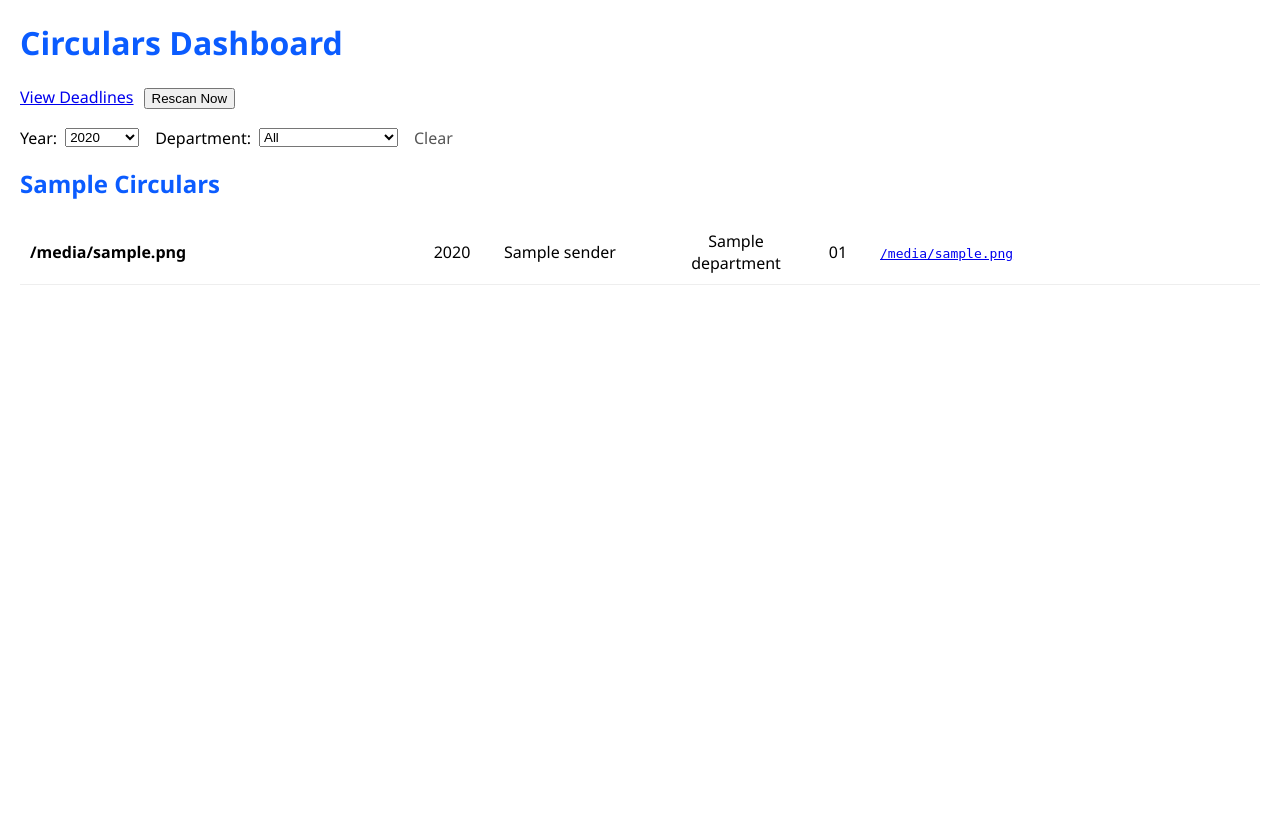
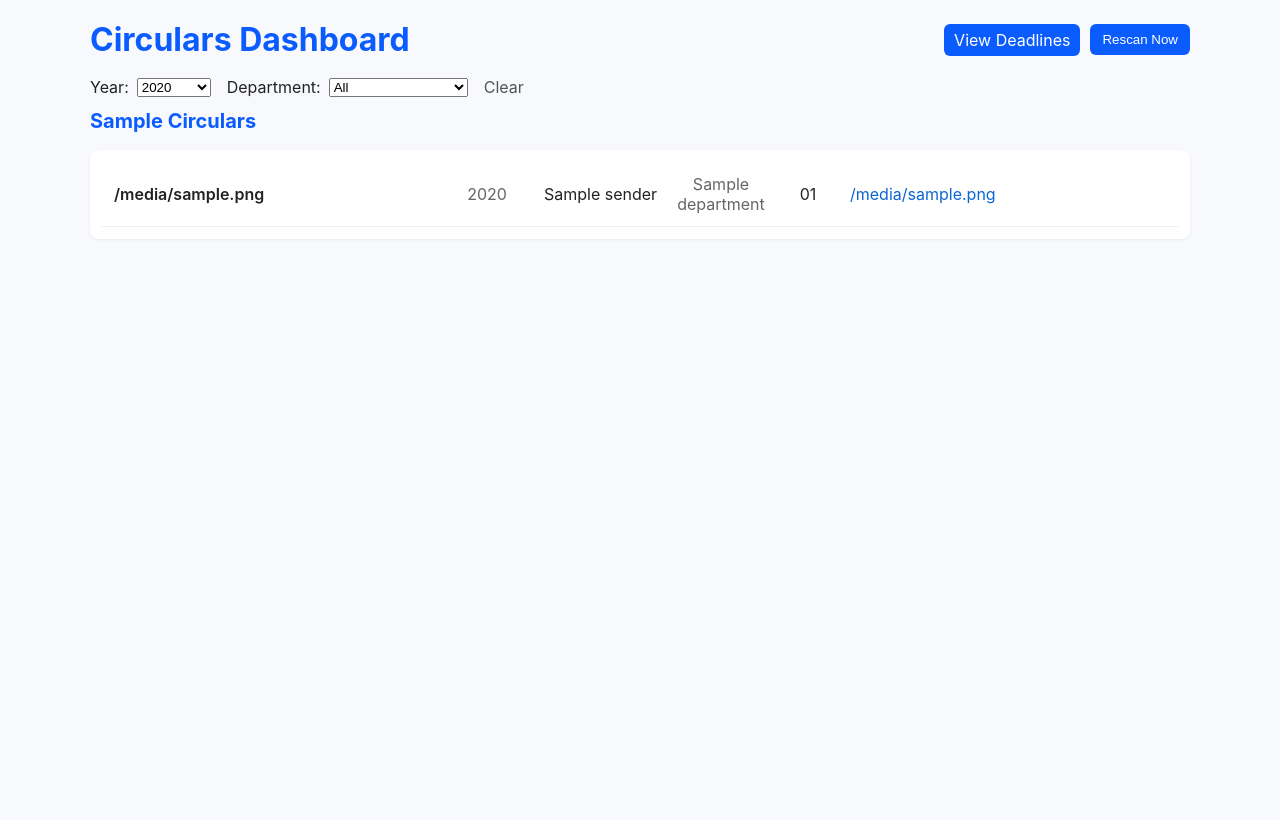
Before and after one commit to educmalta/Circulars, a Flask app: template templates/dashboard.html in a window 1280 px wide. Before the commit the page ends 285 px from the top, so only its background shows below. Run offline with Flask 2, Linux system fonts and the light colour scheme; the template is opened without the code that fills it: most values are stand-ins (such as "Sample title", 1, 10 or a date in 2020).

Commit message:
Remove non-school items from DB and modernize UI: slick styles, flag Maltese, improved links

```diff
--- a/templates/dashboard.html
+++ b/templates/dashboard.html
@@ -4,21 +4,39 @@
     <meta charset="utf-8" />
     <title>Circulars Dashboard</title>
     <style>
-      body{font-family:Segoe UI, Arial; margin:20px}
-      table{border-collapse:collapse;width:100%}
-      th,td{border:1px solid #ddd;padding:8px}
-      th{background:#f4f4f4}
-      .group{margin-bottom:20px}
+      :root{--brand:#0b5cff;--muted:#666;--card:#fff;--bg:#f7f9fc}
+      html,body{height:100%}
+      body{font-family:Inter, 'Segoe UI', Arial, sans-serif; margin:20px; background:var(--bg); color:#222}
+      .container{max-width:1100px;margin:0 auto}
+      header{display:flex;align-items:center;justify-content:space-between;margin-bottom:18px}
+      h1{color:var(--brand);font-size:32px;margin:0}
+      .controls{display:flex;gap:10px;align-items:center}
+      button, .btn{background:var(--brand);color:#fff;border:none;padding:8px 12px;border-radius:6px;cursor:pointer}
+      button.secondary{background:#fff;color:var(--brand);border:1px solid var(--brand)}
+      .filters{display:flex;gap:12px;align-items:center;margin:12px 0}
+      .card{background:var(--card);border-radius:8px;padding:12px;box-shadow:0 1px 3px rgba(0,0,0,0.06)}
+      .list-row{display:flex;align-items:center;gap:12px;padding:12px;border-bottom:1px solid #eee}
+      .list-row:hover{background:#fbfdff}
+      .filename{flex:1;min-width:220px;font-weight:600}
+      .meta{width:90px;text-align:center;color:var(--muted)}
+      .dept{width:120px}
+      .num{width:60px;text-align:center}
+      .path{flex:1;min-width:220px;color:var(--muted);overflow:hidden;text-overflow:ellipsis;white-space:nowrap}
+      a.path-link{color:#0b66d1;text-decoration:none}
+      a.path-link:hover{text-decoration:underline}
     </style>
   </head>
   <body>
-    <h1 style="color:#0b5cff;">Circulars Dashboard</h1>
-    <div style="display:flex;align-items:center;gap:10px;flex-wrap:wrap;margin:12px 0">
-      <a href="/deadlines">View Deadlines</a>
-      <form method="post" action="/rescan" style="margin:0;display:inline"><button type="submit">Rescan Now</button></form>
+    <div class="container">
+      <header>
+        <h1>Circulars Dashboard</h1>
+        <div class="controls">
+          <a href="/deadlines" class="btn secondary" style="text-decoration:none;padding:6px 10px;border-radius:6px">View Deadlines</a>
+          <form method="post" action="/rescan" style="margin:0;display:inline"><button type="submit" class="btn">Rescan Now</button></form>
         </div>
+      </header>
 
-    <div style="display:flex;align-items:center;gap:12px;margin:18px 0">
+      <div class="filters">
         <form id="filterForm" method="get" action="/dashboard" style="display:flex;align-items:center;gap:8px">
           <label for="year">Year:</label>
           <select id="year" name="year" onchange="document.getElementById('filterForm').submit()">
@@ -43,18 +61,19 @@
       </div>
 
 
-    <h2 style="margin-top:18px;color:#0b5cff;">{% if selected_dept %}{{ selected_dept }} Circulars{% elif selected_year %}Circulars - {{ selected_year }}{% else %}All Items{% endif %}</h2>
-    <div style="display:flex;flex-direction:column;gap:6px">
+      <h2 style="margin-top:6px;color:var(--brand);font-size:20px">{% if selected_dept %}{{ selected_dept }} Circulars{% elif selected_year %}Circulars - {{ selected_year }}{% else %}All Items{% endif %}</h2>
+      <div class="card">
       {% for it in items %}
-      <div style="display:flex;align-items:center;gap:12px;padding:10px;border-bottom:1px solid #eee">
-        <div style="flex:1;min-width:200px;font-weight:600">{{ it.filename }} {% if it.maltese %}<span style="color:#c62828;font-weight:700;margin-left:8px">[MT]</span>{% endif %}</div>
-        <div style="width:80px;text-align:center">{{ it.year or 'Unknown' }}</div>
-        <div style="width:160px">{{ it.sender }}</div>
-        <div style="width:120px;text-align:center">{{ it.department or '-' }}</div>
-        <div style="width:60px;text-align:center">{% if it.circular_number %}{{ '%02d'|format(it.circular_number) }}{% else %}-{% endif %}</div>
-        <div style="flex:1;min-width:220px;color:#666;overflow:hidden;text-overflow:ellipsis;white-space:nowrap"><a href="{{ it.filepath_url }}" target="_blank" rel="noopener noreferrer"><code title="{{ it.filepath }}">{{ it.filepath }}</code></a></div>
+      <div class="list-row">
+        <div class="filename">{{ it.filename }} {% if it.maltese %}<span style="color:#c62828;font-weight:700;margin-left:8px">[MT]</span>{% endif %}</div>
+        <div class="meta">{{ it.year or 'Unknown' }}</div>
+        <div class="dept">{{ it.sender }}</div>
+        <div class="meta">{{ it.department or '-' }}</div>
+        <div class="num">{% if it.circular_number %}{{ '%02d'|format(it.circular_number) }}{% else %}-{% endif %}</div>
+        <div class="path"><a class="path-link" href="{{ it.filepath_url }}" target="_blank" rel="noopener noreferrer" title="{{ it.filepath }}">{{ it.filepath|replace('\\','/') }}</a></div>
       </div>
       {% endfor %}
       </div>
+    </div>
   </body>
 </html>
```
Also changed, not shown: scripts/remove_non_school.py (added, +24 -0 lines), templates/deadlines.html (+14 -4 lines). Lines whose indentation alone changed are shown as unchanged.
